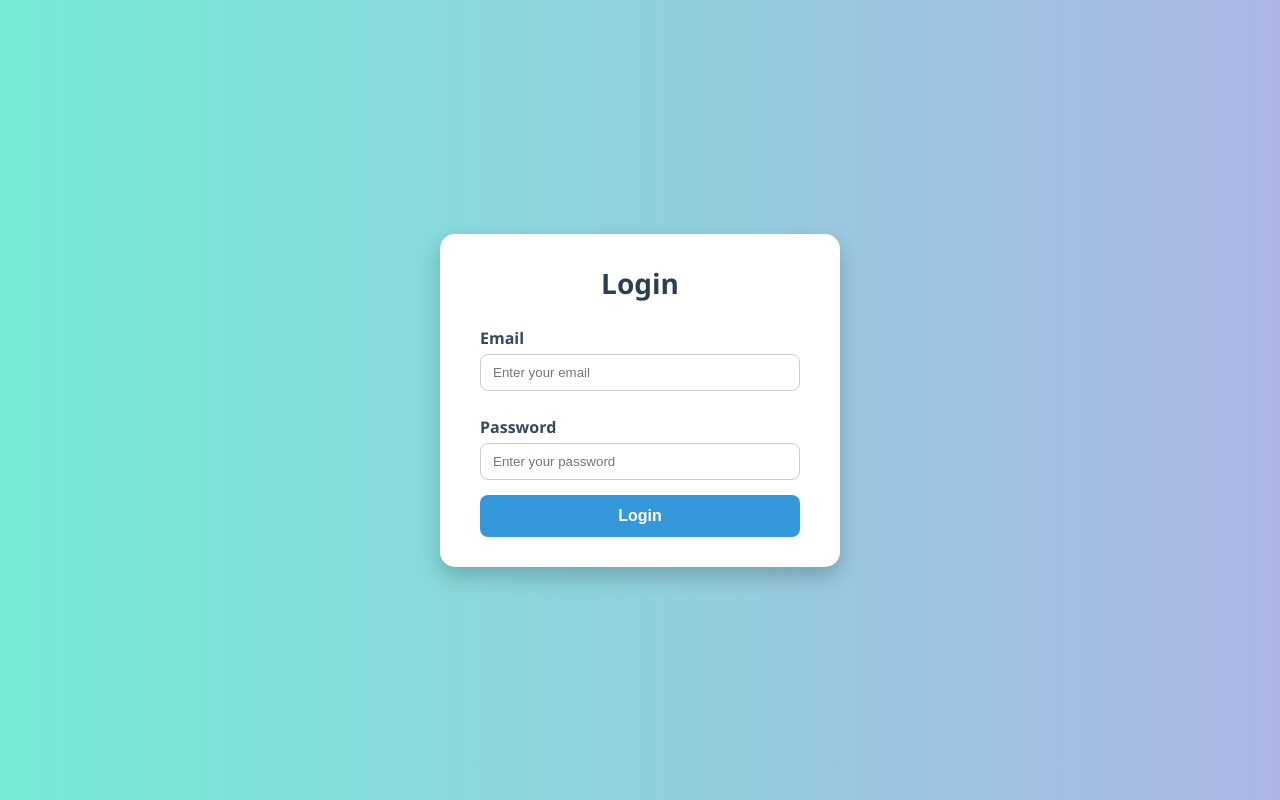
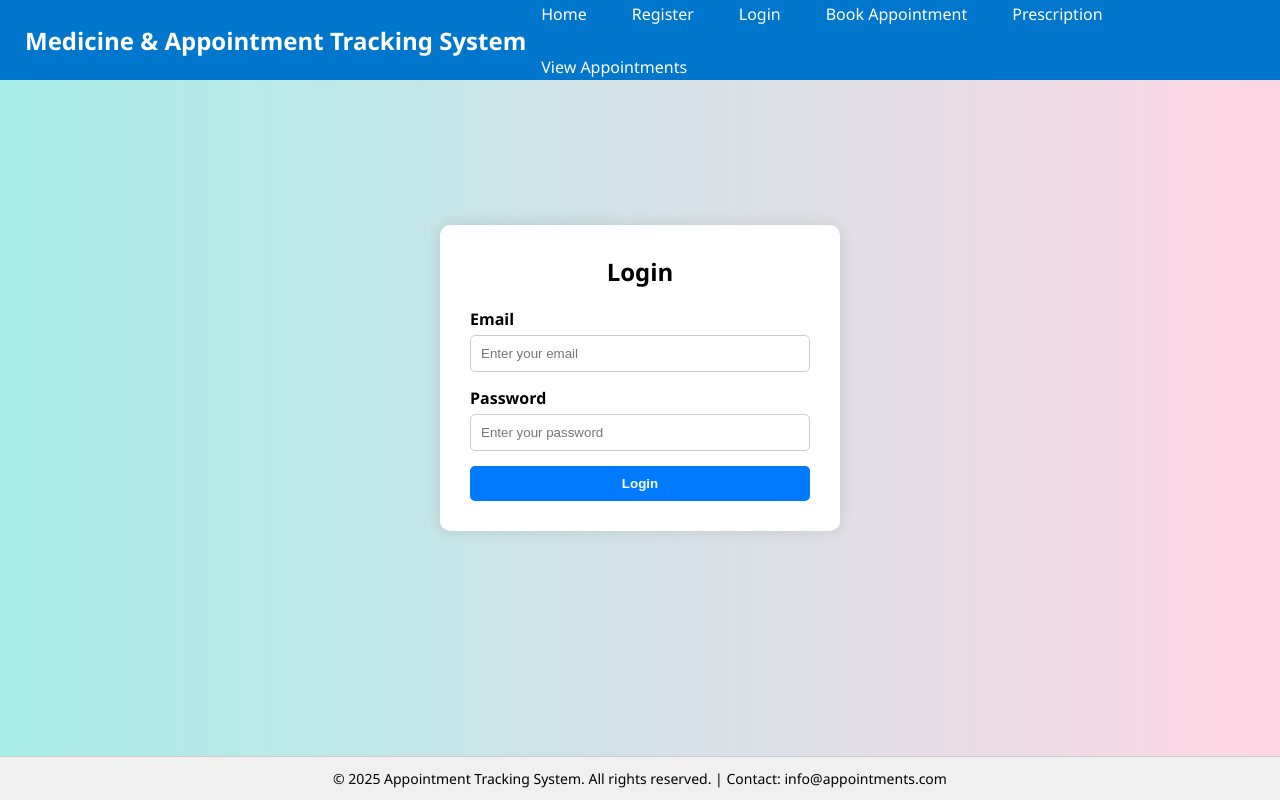
Before and after one commit to itsharsh9876/Medicine-Appointment-Tracking-System, a plain HTML site: page login.html in a window 1280 px wide. Drawn offline with Linux system fonts and the light colour scheme.

Commit message:
Add files via upload

```diff
--- a/AppointmentBookingForm.css
+++ b/AppointmentBookingForm.css
@@ -12,7 +12,7 @@ body {
   display: flex;
   flex-direction: column;
   align-items: center;
-  padding: 30px 20px;
+  padding-top:100px;
 }
 
 /* Form container */
@@ -33,6 +33,42 @@ h1 {
   font-size: 28px;
   font-weight: bold;
 }
+.navbar{
+  position:fixed;                    /* 🔒 stick to top               */
+  top:0;
+  left:0;
+  width:100%;
+  height:80px;                       /* keeps layout predictable      */
+  padding:0 25px;
+  background:#0077cc;
+  display:flex;
+  justify-content:space-between;
+  align-items:center;
+  z-index:999;                       /* sits above everything else   */
+}
+
+.nav-logo{
+  color:#fff;
+  font-size:1.5rem;
+  font-weight:700;
+  white-space:nowrap;
+}
+
+.nav-links{
+  display:flex;
+  flex-wrap:wrap;
+  gap:15px;
+}
+
+.nav-links a{
+  color:#fff;
+  text-decoration:none;
+  padding:8px 15px;
+  border-radius:5px;
+  font-weight:500;
+  transition:background .2s;
+}
+.nav-links a:hover{background:#005fa3;}
 
 /* Form styling */
 .form-group {
@@ -102,16 +138,19 @@ button:hover {
   box-shadow: 0 8px 16px rgba(0, 0, 0, 0.1);
 }
 
+
 /* Footer */
 footer {
-  background-color: #ecf0f1;
+  background-color: #f8f9fa;
+  padding: 10px 0;
+  text-align: center;
   width: 100%;
-  padding: 15px 0;
-  text-align: center;
+  position: relative;
+  bottom: 0;
+  left: 0;
   font-size: 14px;
-  color: #555;
-  margin-top: 30px;
-  border-top: 2px solid #ccc;
+  border-top: 1px solid #ccc;
+  margin-top: 40px;
 }
 
 /* Animation */
--- a/PrescriptionPage.css
+++ b/PrescriptionPage.css
@@ -7,7 +7,7 @@
 
 /* Body */
 body {
-  font-family: Arial, sans-serif;
+  font-family: 'Segoe UI', Tahoma, Geneva, Verdana, sans-serif;
   background: linear-gradient(to right, #f8f9fa, #e0eafc);
   display: flex;
   flex-direction: column;
--- a/ViewAppointments.css
+++ b/ViewAppointments.css
@@ -7,7 +7,7 @@
 
 /* Body Styling */
 body {
-  font-family: Arial, sans-serif;
+ font-family: 'Segoe UI', Tahoma, Geneva, Verdana, sans-serif;
   background: linear-gradient(to right, #fdfbfb, #ebedee);
   min-height: 100vh;
   display: flex;
--- a/login.css
+++ b/login.css
@@ -1,73 +1,128 @@
-/* Reset some defaults */
+/* Reset */
 * {
-  box-sizing: border-box;
   margin: 0;
   padding: 0;
+  box-sizing: border-box;
 }
 
 body {
   font-family: 'Segoe UI', Tahoma, Geneva, Verdana, sans-serif;
-  background: linear-gradient(to right, #74ebd5, #acb6e5);
-  height: 100vh;
+  display: flex;
+  flex-direction: column;
+  min-height: 100vh;
+}
+
+/* Navbar */
+.navbar{
+  position:fixed;                    /* 🔒 stick to top               */
+  top:0;
+  left:0;
+  width:100%;
+  height:80px;                       /* keeps layout predictable      */
+  padding:0 25px;
+  background:#0077cc;
+  display:flex;
+  justify-content:space-between;
+  align-items:center;
+  z-index:999;                       /* sits above everything else   */
+}
+
+.nav-logo{
+  color:#fff;
+  font-size:1.5rem;
+  font-weight:700;
+  white-space:nowrap;
+}
+
+.nav-links{
+  display:flex;
+  flex-wrap:wrap;
+  gap:15px;
+}
+
+.nav-links a{
+  color:#fff;
+  text-decoration:none;
+  padding:8px 15px;
+  border-radius:5px;
+  font-weight:500;
+  transition:background .2s;
+}
+.nav-links a:hover{background:#005fa3;}
+
+/* Login Form */
+.login-main {
+  flex: 1;
   display: flex;
   justify-content: center;
   align-items: center;
+  background: linear-gradient(to right, #a8edea, #fed6e3);
+  padding: 40px 20px;
 }
 
 .login-container {
-  background-color: #ffffff;
-  padding: 30px 40px;
-  border-radius: 15px;
-  box-shadow: 0 10px 20px rgba(0, 0, 0, 0.2);
+  background-color: white;
+  padding: 30px;
+  border-radius: 10px;
+  box-shadow: 0px 0px 15px rgba(0, 0, 0, 0.1);
   width: 100%;
   max-width: 400px;
-  text-align: center;
-  animation: fadeIn 1s ease-in-out;
 }
 
 .login-container h2 {
-  margin-bottom: 25px;
-  color: #2c3e50;
-  font-size: 28px;
+  margin-bottom: 20px;
+  text-align: center;
+}
+
+.login-container form {
+  display: flex;
+  flex-direction: column;
+}
+
+.login-container label {
+  margin-bottom: 5px;
   font-weight: bold;
 }
 
-label {
-  display: block;
-  text-align: left;
-  margin: 10px 0 5px;
-  font-weight: 600;
-  color: #34495e;
+.login-container input {
+  margin-bottom: 15px;
+  padding: 10px;
+  border: 1px solid #ccc;
+  border-radius: 5px;
 }
 
-input {
-  width: 100%;
-  padding: 10px 12px;
-  border-radius: 8px;
-  border: 1px solid #ccc;
-  margin-bottom: 15px;
-  transition: all 0.3s ease-in-out;
+.login-container button {
+  padding: 10px;
+  background-color: #007bff;
+  color: white;
+  font-weight: bold;
+  border: none;
+  border-radius: 5px;
+  cursor: pointer;
 }
 
-input:focus {
-  border-color: #3498db;
-  box-shadow: 0 0 5px rgba(52, 152, 219, 0.4);
-  outline: none;
+.login-container button:hover {
+  background-color: #0056b3;
 }
 
-button {
+/* Footer */
+.footer {
+  background-color: #f0f0f0;
+  text-align: center;
+  padding: 12px 20px;
+  font-size: 14px;
+  border-top: 1px solid #ccc;
   width: 100%;
-  padding: 12px;
-  background-color: #3498db;
-  color: #fff;
-  border: none;
-  border-radius: 8px;
-  font-size: 16px;
-  font-weight: bold;
-  cursor: pointer;
-  transition: background-color 0.3s ease;
 }
 
-button:hover {
-  background-color: #2980b9;
+@keyframes fadeIn {
+  from {
+    opacity: 0;
+    transform: translateY(20px);
+  }
+
+  to {
+    opacity: 1;
+    transform: translateY(0);
+  }
 }
--- a/login.html
+++ b/login.html
@@ -8,6 +8,21 @@
 </head>
 <body>
 
+  <!-- Navigation Bar -->
+  <nav class="navbar">
+    <div class="nav-logo">Medicine & Appointment Tracking System</div>
+    <div class="nav-links">
+      <a href="index.html">Home</a>
+      <a href="register.html">Register</a>
+      <a href="login.html">Login</a>
+      <a href="AppointmentBookingForm.html">Book Appointment</a>
+      <a href="PrescriptionPage.html">Prescription</a>
+      <a href="ViewAppointments.html">View Appointments</a>
+    </div>
+  </nav>
+
+  <!-- Main Login Container -->
+  <main class="login-main">
     <div class="login-container">
       <h2>Login</h2>
       <form>
@@ -20,10 +35,15 @@
         <button type="submit">Login</button>
       </form>
     </div>
+  </main>
 
+  <script src="script.js"></script>
 
-
-
+  <!-- Footer -->
+  <footer class="footer">
+    © 2025 Appointment Tracking System. All rights reserved. |
+    Contact: info@appointments.com
+  </footer>
 
 </body>
 </html>
--- a/register.css
+++ b/register.css
@@ -1,89 +1,127 @@
-/* Reset and global settings */
-* {
-  box-sizing: border-box;
-  margin: 0;
-  padding: 0;
+
+*{
+  box-sizing:border-box;
+  margin:0;
+  padding:0;
+}
+body{
+  font-family:'Segoe UI',Tahoma,Geneva,Verdana,sans-serif;
+  background:linear-gradient(to right,#74ebd5,#acb6e5);
+  min-height:100vh;                  /* let the page grow if needed  */
+  display:flex;
+  flex-direction:column;             /* nav → content (vertical)     */
+  align-items:center;                /* horizontally centre content  */
+  padding-top:100px;                  /* ⇠ equals navbar height        */
 }
 
-body {
-  font-family: 'Segoe UI', Tahoma, Geneva, Verdana, sans-serif;
-  background: linear-gradient(to right, #74ebd5, #acb6e5);
-  height: 100vh;
-  display: flex;
-  justify-content: center;
-  align-items: center;
+.navbar{
+  position:fixed;                    /* 🔒 stick to top               */
+  top:0;
+  left:0;
+  width:100%;
+  height:80px;                       /* keeps layout predictable      */
+  padding:0 25px;
+  background:#0077cc;
+  display:flex;
+  justify-content:space-between;
+  align-items:center;
+  z-index:999;                       /* sits above everything else   */
 }
 
-/* Container for the register form */
-.register-container {
-  background-color: #fff;
-  padding: 30px 40px;
-  border-radius: 15px;
-  box-shadow: 0 10px 20px rgba(0, 0, 0, 0.2);
-  width: 100%;
-  max-width: 500px;
-  text-align: center;
-  animation: fadeIn 1s ease-in-out;
+.nav-logo{
+  color:#fff;
+  font-size:1.5rem;
+  font-weight:700;
+  white-space:nowrap;
 }
 
-/* Title */
-.register-container h2 {
-  margin-bottom: 25px;
-  color: #2c3e50;
-  font-size: 28px;
-  font-weight: bold;
+.nav-links{
+  display:flex;
+  flex-wrap:wrap;
+  gap:15px;
 }
 
-/* Labels and inputs */
-label {
-  display: block;
-  text-align: left;
-  margin: 10px 0 5px;
-  font-weight: 600;
-  color: #34495e;
+.nav-links a{
+  color:#fff;
+  text-decoration:none;
+  padding:8px 15px;
+  border-radius:5px;
+  font-weight:500;
+  transition:background .2s;
+}
+.nav-links a:hover{background:#005fa3;}
+
+/* -------------------------------------------------- */
+/* 3)  REGISTER CARD                                  */
+/* -------------------------------------------------- */
+.register-container{
+  background:#fff;
+  padding:30px 40px;
+  border-radius:15px;
+  box-shadow:0 10px 20px rgba(0,0,0,.2);
+  width:100%;
+  max-width:500px;
+  text-align:center;
+  animation:fadeIn .8s ease;
 }
 
-input {
-  width: 100%;
-  padding: 10px 12px;
-  border-radius: 8px;
-  border: 1px solid #ccc;
-  margin-bottom: 15px;
-  transition: all 0.3s ease-in-out;
+.register-container h2{
+  margin-bottom:25px;
+  color:#2c3e50;
+  font-size:28px;
+  font-weight:700;
 }
 
-input:focus {
-  border-color: #3498db;
-  box-shadow: 0 0 5px rgba(52, 152, 219, 0.4);
-  outline: none;
+label{
+  display:block;
+  text-align:left;
+  margin:10px 0 5px;
+  font-weight:600;
+  color:#34495e;
 }
 
-/* Submit button */
-button {
-  width: 100%;
-  padding: 12px;
-  background-color: #3498db;
-  color: #fff;
-  border: none;
-  border-radius: 8px;
-  font-size: 16px;
-  font-weight: bold;
-  cursor: pointer;
-  transition: background-color 0.3s ease;
+input{
+  width:100%;
+  padding:10px 12px;
+  border:1px solid #ccc;
+  border-radius:8px;
+  margin-bottom:15px;
+  transition:border .3s, box-shadow .3s;
+}
+input:focus{
+  border-color:#3498db;
+  box-shadow:0 0 5px rgba(52,152,219,.4);
+  outline:none;
 }
 
-button:hover {
-  background-color: #2980b9;
+button{
+  width:100%;
+  padding:12px;
+  background:#3498db;
+  color:#fff;
+  border:none;
+  border-radius:8px;
+  font-size:16px;
+  font-weight:700;
+  cursor:pointer;
+  transition:background .3s;
+}
+button:hover{background:#2980b9;}
+
+footer {
+  background-color: #f8f9fa;
+  padding: 10px 0;
+  text-align: center;
+  width: 100%;
+  position: relative;
+  bottom: 0;
+  left: 0;
+  font-size: 14px;
+  border-top: 1px solid #ccc;
+  margin-top: 40px;
 }
 
-/* Animation */
-@keyframes fadeIn {
-  from {
-    opacity: 0;
-    transform: translateY(-20px);
-  }
-  to {
-    opacity: 1;
-    transform: translateY(0);
-  }
+@keyframes fadeIn{
+  from{opacity:0;transform:translateY(-20px);}
+  to{opacity:1;transform:translateY(0);}
 }
--- a/script.js
+++ b/script.js
@@ -0,0 +1,129 @@
+document.addEventListener("DOMContentLoaded", () => {
+
+  // -----------------------------
+  // Register Form Validation
+  // -----------------------------
+  const registerForm = document.querySelector("form")?.closest(".register-container");
+  if (registerForm) {
+    document.querySelector("form").addEventListener("submit", (e) => {
+      const name = document.getElementById("name").value.trim();
+      const email = document.getElementById("email").value.trim();
+      const pass = document.getElementById("pass").value.trim();
+      const age = document.getElementById("age").value.trim();
+      const gender = document.getElementById("gender").value.trim();
+      const contact = document.getElementById("contact").value.trim();
+
+      if (!name || !email || !pass || !age || !gender || !contact) {
+        alert("Please fill all fields.");
+        e.preventDefault();
+      } else if (pass.length < 6) {
+        alert("Password should be at least 6 characters long.");
+        e.preventDefault();
+      }
+    });
+  }
+
+  // -----------------------------
+  // Login Form Validation (Mocked)
+  // -----------------------------
+  // -----------------------------
+// Login Form Handling (Mocked with Redirect)
+// -----------------------------
+const loginForm = document.querySelector(".login-container form");
+if (loginForm) {
+  loginForm.addEventListener("submit", (e) => {
+    const email = document.getElementById("email").value.trim();
+    const password = document.getElementById("password").value.trim();
+
+    if (!email || !password) {
+      alert("Please enter email and password.");
+      e.preventDefault();
+    } else {
+      // Mock login logic
+      if (email === "admin@example.com" && password === "admin123") {
+        alert("Login successful! Redirecting to homepage...");
+        e.preventDefault(); // Prevent actual form submit
+        setTimeout(() => {
+          window.location.href = "index.html"; // Redirect
+        }, 1000); // 1-second delay before redirect
+      } else {
+        alert("Invalid credentials.");
+        e.preventDefault();
+      }
+    }
+  });
+}
+
+
+  // -----------------------------
+  // Appointment Booking Form
+  // -----------------------------
+  const appointmentForm = document.getElementById("appointmentForm");
+  if (appointmentForm) {
+    appointmentForm.addEventListener("submit", (e) => {
+      const fullName = document.getElementById("fullName").value.trim();
+      const email = document.getElementById("email").value.trim();
+      const phone = document.getElementById("phone").value.trim();
+      const doctor = document.getElementById("doctor").value;
+      const date = document.getElementById("date").value;
+      const time = document.getElementById("time").value;
+
+      if (!fullName || !email || !phone || !doctor || !date || !time) {
+        alert("Please fill all fields.");
+        e.preventDefault();
+      } else {
+        alert("Appointment booked successfully!");
+      }
+    });
+  }
+
+  // -----------------------------
+  // Dynamic View Appointments (optional)
+  // -----------------------------
+  const appointmentsTable = document.querySelector("table tbody");
+  if (appointmentsTable && appointmentsTable.innerHTML.trim() === "") {
+    const dummyAppointments = [
+      { name: "Ravi Kumar", doctor: "Dr. Sharma", date: "2025-06-15", time: "11:00 AM", status: "Confirmed" },
+      { name: "Anjali Mehta", doctor: "Dr. Mehta", date: "2025-06-16", time: "3:30 PM", status: "Pending" }
+    ];
+    dummyAppointments.forEach(appt => {
+      const row = `<tr>
+        <td>${appt.name}</td>
+        <td>${appt.doctor}</td>
+        <td>${appt.date}</td>
+        <td>${appt.time}</td>
+        <td>${appt.status}</td>
+      </tr>`;
+      appointmentsTable.innerHTML += row;
+    });
+  }
+
+  // -----------------------------
+  // Scroll-to-Top Button
+  // -----------------------------
+  const scrollBtn = document.createElement("button");
+  scrollBtn.textContent = "↑";
+  scrollBtn.style.cssText = `
+    position: fixed;
+    bottom: 20px;
+    right: 20px;
+    padding: 10px;
+    border: none;
+    background-color: #0077cc;
+    color: white;
+    border-radius: 50%;
+    display: none;
+    cursor: pointer;
+    z-index: 999;
+  `;
+  document.body.appendChild(scrollBtn);
+
+  scrollBtn.addEventListener("click", () => {
+    window.scrollTo({ top: 0, behavior: "smooth" });
+  });
+
+  window.addEventListener("scroll", () => {
+    scrollBtn.style.display = window.scrollY > 300 ? "block" : "none";
+  });
+
+});
--- a/style.css
+++ b/style.css
@@ -1,15 +1,15 @@
 body {
     margin: 0;
     padding: 0;
-    background-color: #00e0e0;
-    font-family: Poppins, sans-serif;
+
+   font-family: 'Segoe UI', Tahoma, Geneva, Verdana, sans-serif;
     display: flex;
     justify-content: center;
     align-items: center;
     height: auto;
     text-align: center;
     flex-direction: column;
-    padding: 10px ;
+
     margin-top: 0%;
 }
 
@@ -71,6 +71,7 @@ h2 {
 }
 
 /* Navigation Bar */
+
 .navbar {
   width: 100%;
   background-color: #0077cc;
@@ -117,6 +118,12 @@ h2 {
   gap: 20px;
   flex-wrap: wrap;
 }
+@media screen and (max-width: 768px) {
+  .features-container {
+    flex-direction: column;
+  }
+}
+
 
 .card {
   background: white;
@@ -135,10 +142,14 @@ h2 {
 
 /* Footer already added — no changes needed */
 footer {
-  background-color: #f2f2f2;
-  padding: 20px;
+  background-color: #f8f9fa;
+  padding: 10px 0;
   text-align: center;
+  width: 100%;
+  position: relative;
+  bottom: 0;
+  left: 0;
   font-size: 14px;
-  color: #555;
-  border-top: 2px solid #ccc;
+  border-top: 1px solid #ccc;
+  margin-top: 40px;
 }
```
Also changed, not shown: AppointmentBookingForm.html (+14 -0 lines), ViewAppointments.html (+3 -2 lines), index.html (+2 -19 lines), register.html (+21 -2 lines). Lines whose indentation alone changed are shown as unchanged.
